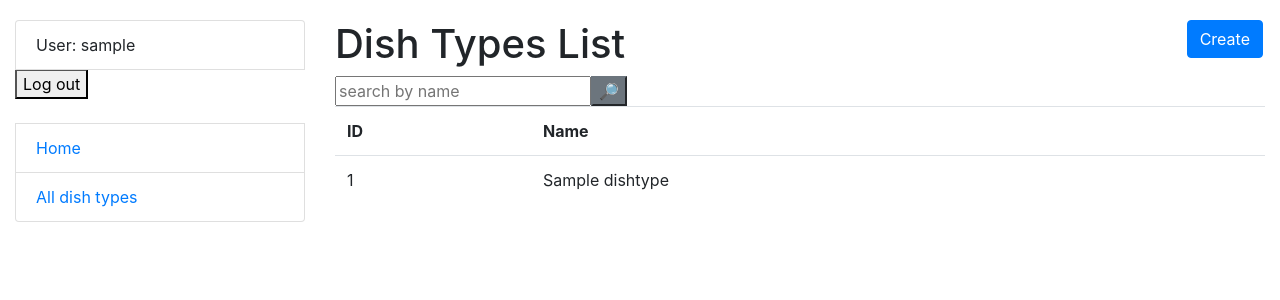
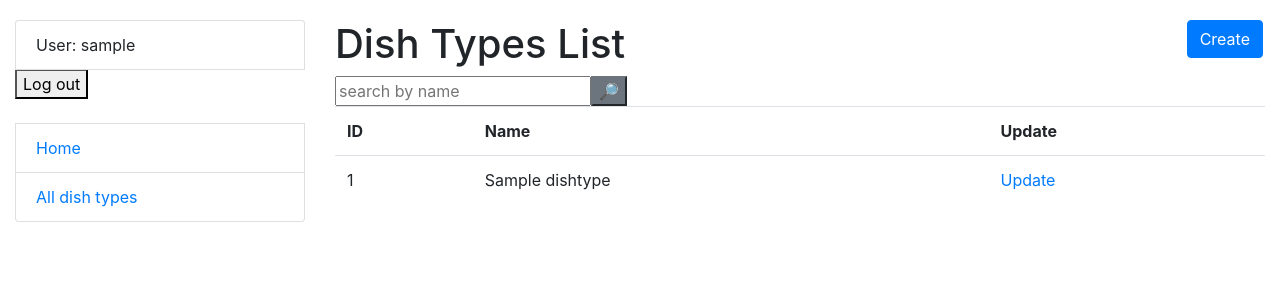
Before and after one commit to Dmitriy527/restaurant-kitchen-mate, a Django app: page /dish-types/ in a window 1280 px wide. Shown: the top 300 px of the page. Run offline with Django 5.2, Linux system fonts and the light colour scheme; a user stored in the database is signed in; tables that the repository leaves empty hold one stand-in row (values such as "Sample post"); some libraries are stand-ins or nearby versions.

Commit message:
Add button Update for eash dish_type on page dish_types_list.html

```diff
--- a/templates/kitchen/dish_types_list.html
+++ b/templates/kitchen/dish_types_list.html
@@ -15,7 +15,7 @@
       <tr>
         <th>ID</th>
         <th>Name</th>
-{#        <th>Update</th>#}
+        <th>Update</th>
 {#        <th>Delete</th>#}
       </tr>
 
@@ -27,6 +27,11 @@
           <td>
               {{ dish_type.name }}
           </td>
+          <td>
+            <a href="{% url "kitchen_core:dish-types-update" pk=dish_type.id %}">
+              Update
+            </a>
+          </td>
         </tr>
       {% endfor %}
     </table>
```
